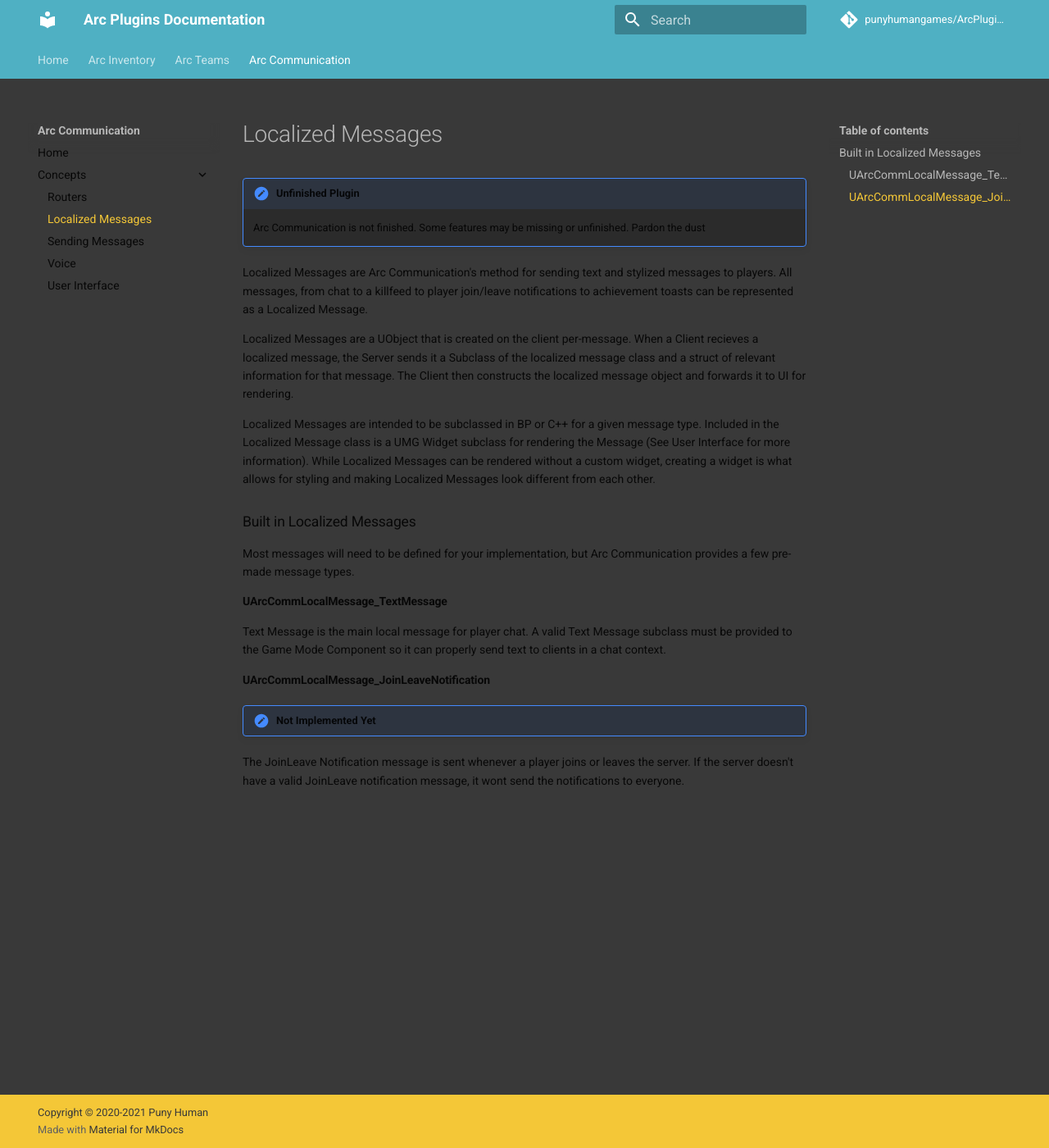
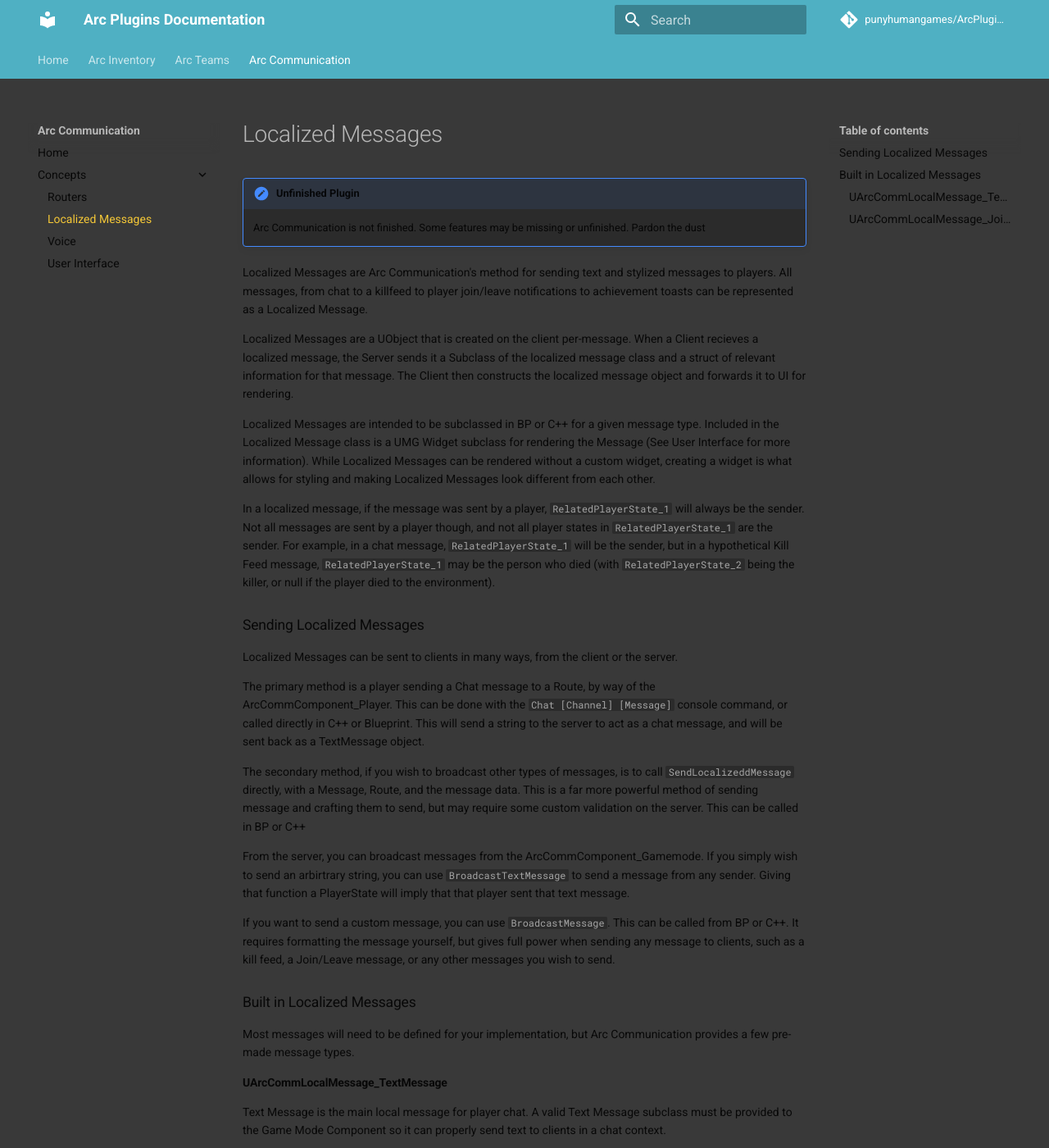
Before and after one commit to punyhumangames/ArcPluginsDocumentation, an MkDocs documentation site: the page built from docs/arccommunication/concepts/localizedmessages.md, in a window 1280 px wide and 1400 px high. Shown: the whole window at 82% size. Built offline with MkDocs 1.6.1 and Material for MkDocs 9.7.7, drawn with Linux system fonts in a browser that asks for light colours; comment, search, counter and statistics services are not loaded.

Commit message:
Merge Sending Messages into LocalizedMessages and write it up.

```diff
--- a/docs/arccommunication/concepts/localizedmessages.md
+++ b/docs/arccommunication/concepts/localizedmessages.md
@@ -6,6 +6,20 @@ Localized Messages are Arc Communication's method for sending text and stylized
 Localized Messages are a UObject that is created on the client per-message.  When a Client recieves a localized message, the Server sends it a Subclass of the localized message class and a struct of relevant information for that message.  The Client then constructs the localized message object and forwards it to UI for rendering.
 
 Localized Messages are intended to be subclassed in BP or C++ for a given message type.  Included in the Localized Message class is a UMG Widget subclass for rendering the Message (See User Interface for more information).  While Localized Messages can be rendered without a custom widget, creating a widget is what allows for styling and making Localized Messages look different from each other.
+
+In a localized message, if the message was sent by a player, `RelatedPlayerState_1` will always be the sender.  Not all messages are sent by a player though, and not all player states in `RelatedPlayerState_1` are the sender.  For example, in a chat message, `RelatedPlayerState_1` will be the sender, but in a hypothetical Kill Feed message, `RelatedPlayerState_1` may be the person who died (with `RelatedPlayerState_2` being the killer, or null if the player died to the environment).
+
+### Sending Localized Messages
+
+Localized Messages can be sent to clients in many ways, from the client or the server.
+
+The primary method is a player sending a Chat message to a Route, by way of the ArcCommComponent_Player.  This can be done with the `Chat [Channel] [Message]` console command, or called directly in C++ or Blueprint.  This will send a string to the server to act as a chat message, and will be sent back as a TextMessage object.
+
+The secondary method, if you wish to broadcast other types of messages, is to call `SendLocalizeddMessage` directly, with a Message, Route, and the message data.  This is a far more powerful method of sending message and crafting them to send, but may require some custom validation on the server.  This can be called in BP or C++
+
+From the server, you can broadcast messages from the ArcCommComponent_Gamemode.  If you simply wish to send an arbirtrary string, you can use `BroadcastTextMessage` to send a message from any sender.  Giving that function a PlayerState will imply that that player sent that text message.
+
+If you want to send a custom message, you can use `BroadcastMessage`.  This can be called from BP or C++.  It requires formatting the message yourself, but gives full power when sending any message to clients, such as a kill feed, a Join/Leave message, or any other messages you wish to send.
 
 ### Built in Localized Messages
 
--- a/mkdocs.yml
+++ b/mkdocs.yml
@@ -56,7 +56,6 @@ nav:
       - Concepts:
         - "Routers": "arccommunication/concepts/routers.md"
         - "Localized Messages": "arccommunication/concepts/localizedmessages.md"
-        - "Sending Messages": "arccommunication/concepts/sendingmessages.md"
         - "Voice": "arccommunication/concepts/voip.md"
         - "User Interface": "arccommunication/concepts/ui.md"
 theme:
```
Also changed, not shown: docs/arccommunication/concepts/sendingmessages.md (deleted, +0 -7 lines), docs/arccommunication/concepts/voip.md (+2 -0 lines).
